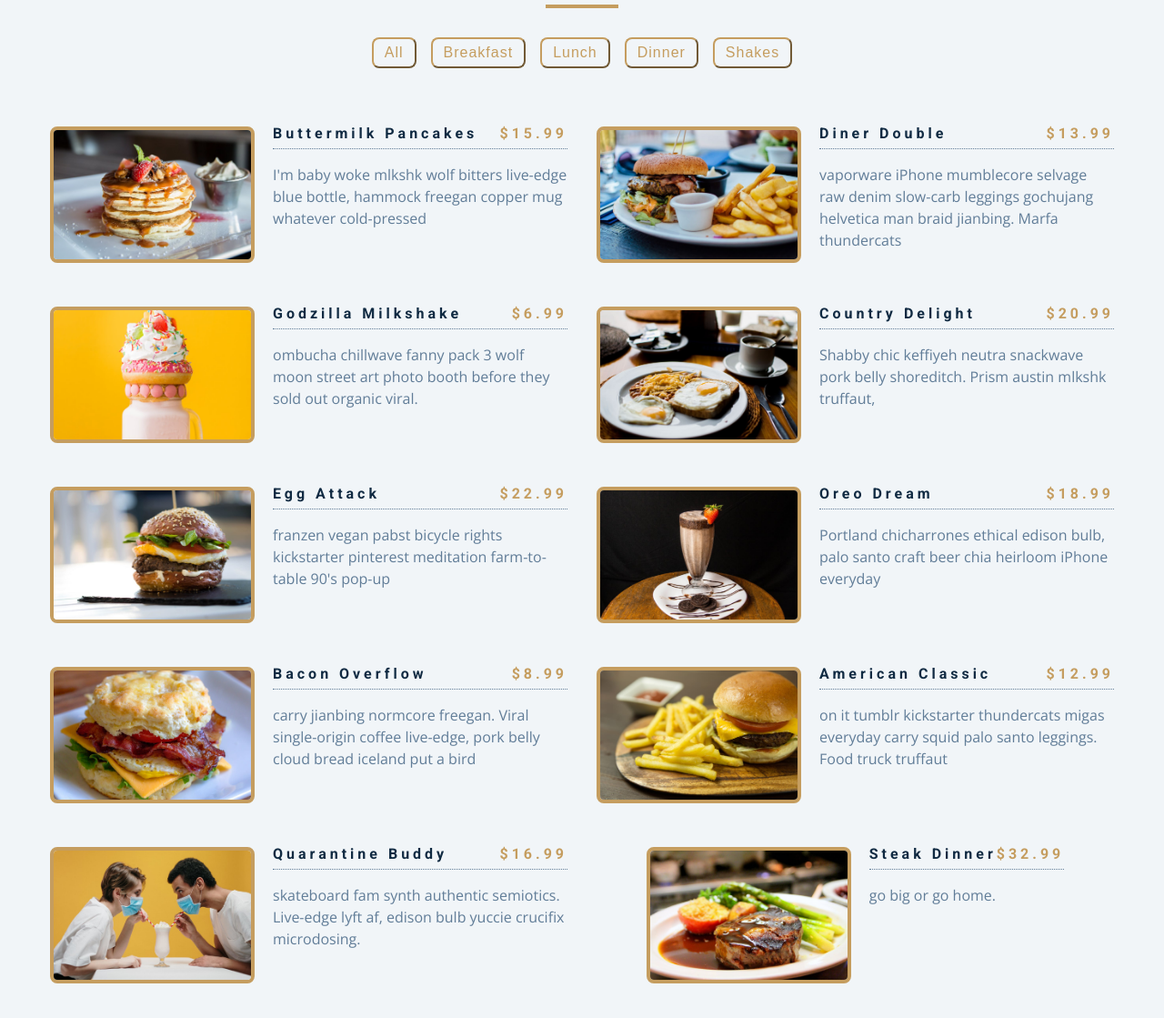
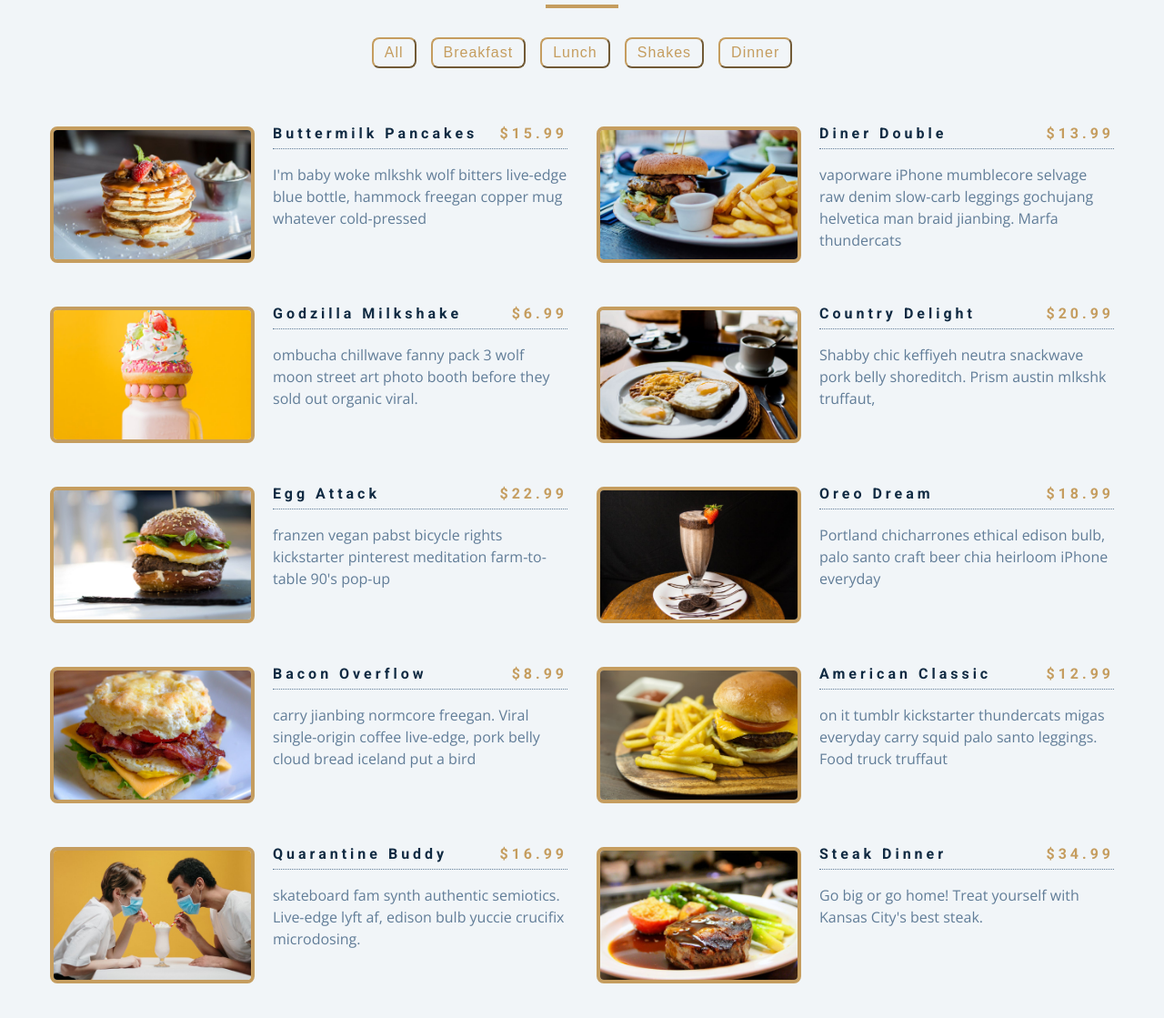
Before and after one commit to JayhawkChief/menu, a plain HTML site: page setup/index.html in a window 1280 px wide. Shown: the part 151-1270 px from the top of the page at 91% size. Drawn offline with nearby package versions, Linux system fonts and the light colour scheme.

Commit message:
finalized menu

```diff
--- a/setup/app.js
+++ b/setup/app.js
@@ -1,3 +1,4 @@
+// items
 const menu = [
   {
     id: 1,
@@ -75,43 +76,25 @@ const menu = [
     id: 10,
     title: "steak dinner",
     category: "dinner",
-    price: 32.99,
+    price: 34.99,
     img: "./images/item-10.jpeg",
-    desc: `go big or go home.`,
+    desc: `Go big or go home! Treat yourself with Kansas City's best steak.`,
   },
 ];
 
 const sectionCenter = document.querySelector('.section-center');
-const filterBtns = document.querySelectorAll('.filter-btn');
+const container = document.querySelector('.btn-container');
 
 // load items
 window.addEventListener('DOMContentLoaded', function() {
-  displayMenuItems(menu)
+  displayMenuItems(menu);
+  displayMenuButtons();
 });
 
-// filter items
-filterBtns.forEach(function(btn) {
-  btn.addEventListener('click', function(e) {
-    const category = e.currentTarget.dataset.id;
-    const menuCategory = menu.filter(function (menuItem) {
-      if (menuItem.category === category) {
-        return menuItem;
-      }
-    });
-    if (category === 'all') {
-      displayMenuItems(menu)
-    }
-    else {
-      displayMenuItems(menuCategory)
-    }
-  });
-});
+
 
 function displayMenuItems(menuItems) {
-// console.log('shake and bake');
 let displayMenu = menuItems.map(function (item) {
-  // console.log(item);
-
   return `<article class="menu-item">
   <img src=${item.img} class="photo" alt=${item.title} />
   <div class="item-info">
@@ -126,3 +109,38 @@ let displayMenu = menuItems.map(function (item) {
 displayMenu = displayMenu.join("")
 sectionCenter.innerHTML = displayMenu
 };
+
+
+function displayMenuButtons() {
+  const categories = menu.reduce(function(values, item) {
+    if (!values.includes(item.category)) {
+      values.push(item.category);
+    }
+    return values;
+  },
+  ['all']
+);
+  const categoryBtns = categories.map(function(category) {
+    return `<button class="filter-btn" type="button" data-id=${category}>${category}</button>`;
+  }).join("");
+  container.innerHTML = categoryBtns;
+  const filterBtns = container.querySelectorAll('.filter-btn');
+
+  // filter items
+  filterBtns.forEach(function(btn) {
+    btn.addEventListener('click', function(e) {
+      const category = e.currentTarget.dataset.id;
+      const menuCategory = menu.filter(function (menuItem) {
+        if (menuItem.category === category) {
+          return menuItem;
+        }
+      });
+      if (category === 'all') {
+        displayMenuItems(menu)
+      }
+      else {
+        displayMenuItems(menuCategory)
+      }
+    });
+  });
+};
--- a/setup/index.html
+++ b/setup/index.html
@@ -21,11 +21,10 @@
       </div>
       <!-- filter buttons -->
       <div class="btn-container">
-        <button class="filter-btn" type="button" data-id="all">all</button>
+        <!-- <button class="filter-btn" type="button" data-id="all">all</button>
         <button class="filter-btn" type="button" data-id="breakfast">breakfast</button>
         <button class="filter-btn" type="button" data-id="lunch">lunch</button>
-        <button class="filter-btn" type="button" data-id="dinner">dinner</button>
-        <button class="filter-btn" type="button" data-id="shakes">shakes</button>
+        <button class="filter-btn" type="button" data-id="shakes">shakes</button> -->
       </div>
       <!-- menu items -->
       <div class="section-center">
```
